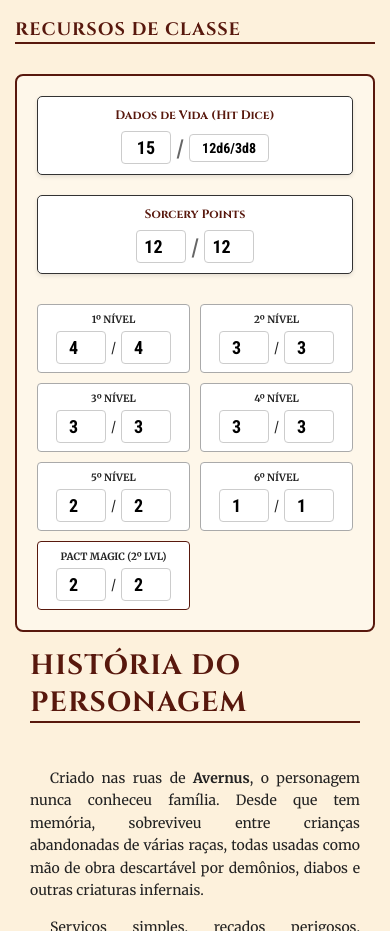
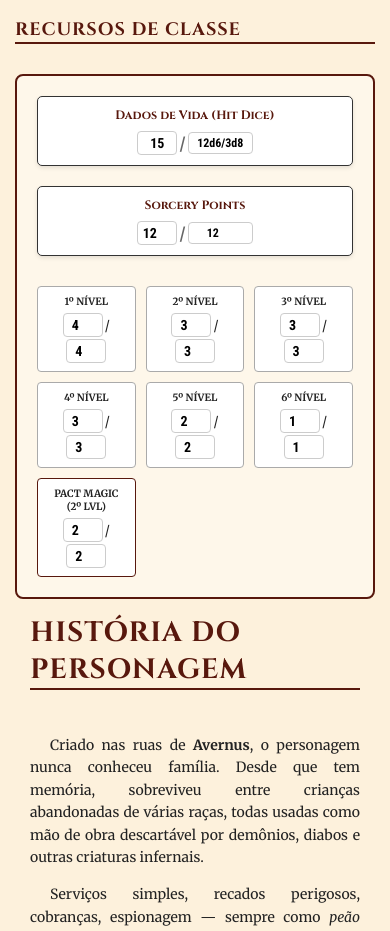
Before and after one commit to maioRafael/varis, a plain HTML site: page index.html in a window 390 px wide. Shown: the part 5140-6071 px from the top of the page. Drawn offline with Linux system fonts and the light colour scheme.

Commit message:
responsive

```diff
--- a/index.html
+++ b/index.html
@@ -441,6 +441,7 @@ h2 { border-bottom: 2px solid var(--phb-red); font-size: 18px; margin-bottom: 10
   .scores-col { flex-direction: row; justify-content: space-around; grid-column: 1 / -1; }
 }
 
+
 @media (max-width: 768px) {
   .header-top { flex-direction: column; align-items: center; text-align: center; }
   .char-identity { align-items: center; }
@@ -474,6 +475,38 @@ h2 { border-bottom: 2px solid var(--phb-red); font-size: 18px; margin-bottom: 10
   .items-columns { column-count: 1; }
   .bg-text { column-count: 1; }
   .sheet-page { padding: 15px; width: 100%; margin: 0; box-shadow: none; }
+}
+
+  .resource-inputs {
+    flex-wrap: wrap; /* Permite que os campos pulem de linha se não couberem */
+    gap: 2px;
+  }
+
+  .resource-inputs input {
+    width: 40px; /* Reduz um pouco a largura dos inputs */
+    font-size: 14px; /* Diminui a fonte para economizar espaço */
+    padding: 3px;
+  }
+
+  .resource-divider {
+    font-size: 16px;
+  }
+
+  /* Ajuste para o campo específico de Hit Dice que é maior */
+  .resource-item input[title="Total"] {
+    width: 65px !important;
+    font-size: 12px !important;
+  }
+
+  /* Garante que os boxes de slots de magia não fiquem espremidos */
+  .spell-slots-grid {
+    grid-template-columns: repeat(4, 1fr); /* Força 2 colunas em vez de tentar esticar */
+  }
+
+  @media (max-width: 540px) {
+ .spell-slots-grid {
+    grid-template-columns: repeat(3, 1fr); /* Força 2 colunas em vez de tentar esticar */
+  }
 }
 </style>
 </head>
```
